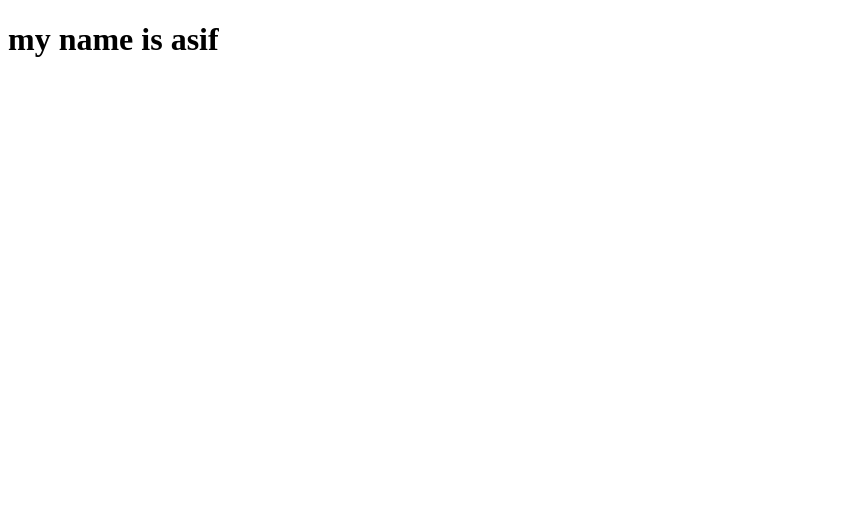
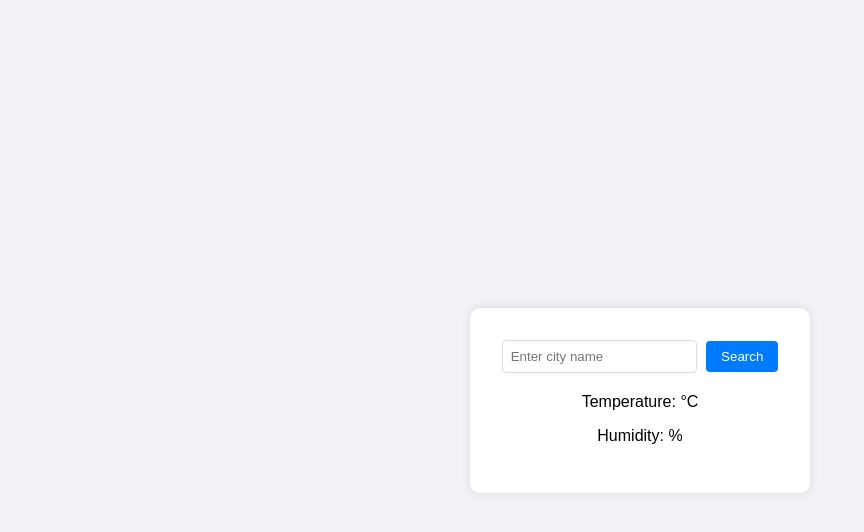
Before and after one commit to asifkhan2513/gitpractice, a plain HTML site: page index.html in a window 1280 px wide. Shown: the whole page, without its empty margins (0-864 px from the left). Drawn offline with Linux system fonts and the light colour scheme.

Commit message:
weather complete

```diff
--- a/app.js
+++ b/app.js
@@ -1,2 +1,40 @@
-console.log("hello")
-console.log(" my name is  ckcabsdvon")
+// Replace 'YOUR_API_KEY' with your actual OpenWeather API key
+const apiKey = '92b47b19cda72cc3d6d696c8aac6263d';
+
+async function getWeather() {
+    const cityInput = document.getElementById('cityInput');
+    const city = cityInput.value;
+
+    if (city === '') {
+        alert('Please enter a city name');
+        return;
+    }
+
+    try {
+        const response = await fetch(
+            `https://api.openweathermap.org/data/2.5/weather?q=${city}&units=metric&appid=${apiKey}`
+        );
+
+        if (!response.ok) {
+            throw new Error('City not found');
+        }
+
+        const data = await response.json();
+
+        // Update the UI with weather information
+        document.getElementById('cityName').textContent = data.name;
+        document.getElementById('temperature').textContent =
+            Math.round(data.main.temp);
+        document.getElementById('humidity').textContent = data.main.humidity;
+
+    } catch (error) {
+        alert(error.message);
+    }
+}
+
+// Allow users to press Enter key to search
+document.getElementById('cityInput').addEventListener('keypress', function(event) {
+    if (event.key === 'Enter') {
+        getWeather();
+    }
+});
--- a/index.html
+++ b/index.html
@@ -3,10 +3,61 @@
 <head>
     <meta charset="UTF-8">
     <meta name="viewport" content="width=device-width, initial-scale=1.0">
-    <title>Document</title>
+    <title>Weather App</title>
+    <style>
+        body {
+            font-family: Arial, sans-serif;
+            display: flex;
+            justify-content: center;
+            align-items: center;
+            min-height: 100vh;
+            margin: 0;
+            background: #f0f2f5;
+        }
+        .weather-container {
+            background: white;
+            padding: 2rem;
+            border-radius: 10px;
+            box-shadow: 0 0 10px rgba(0,0,0,0.1);
+            text-align: center;
+        }
+        .search-box {
+            margin-bottom: 20px;
+        }
+        input {
+            padding: 8px;
+            border: 1px solid #ddd;
+            border-radius: 4px;
+            margin-right: 5px;
+        }
+        button {
+            padding: 8px 15px;
+            background: #007bff;
+            color: white;
+            border: none;
+            border-radius: 4px;
+            cursor: pointer;
+        }
+        button:hover {
+            background: #0056b3;
+        }
+        .weather-info {
+            margin-top: 20px;
+        }
+    </style>
 </head>
 <body>
-    <h1>my name is asif</h1>
-
+    <div class="weather-container">
+        <div class="search-box">
+            <input type="text" id="cityInput" placeholder="Enter city name">
+            <button onclick="getWeather()">Search</button>
+        </div>
+        <div class="weather-info">
+            <h2 id="cityName"></h2>
+            <p>Temperature: <span id="temperature"></span>°C</p>
+            <p>Humidity: <span id="humidity"></span>%</p>
+        </div>
+    </div>
+    <script src="app.js"></script>
 </body>
 </html>
```
